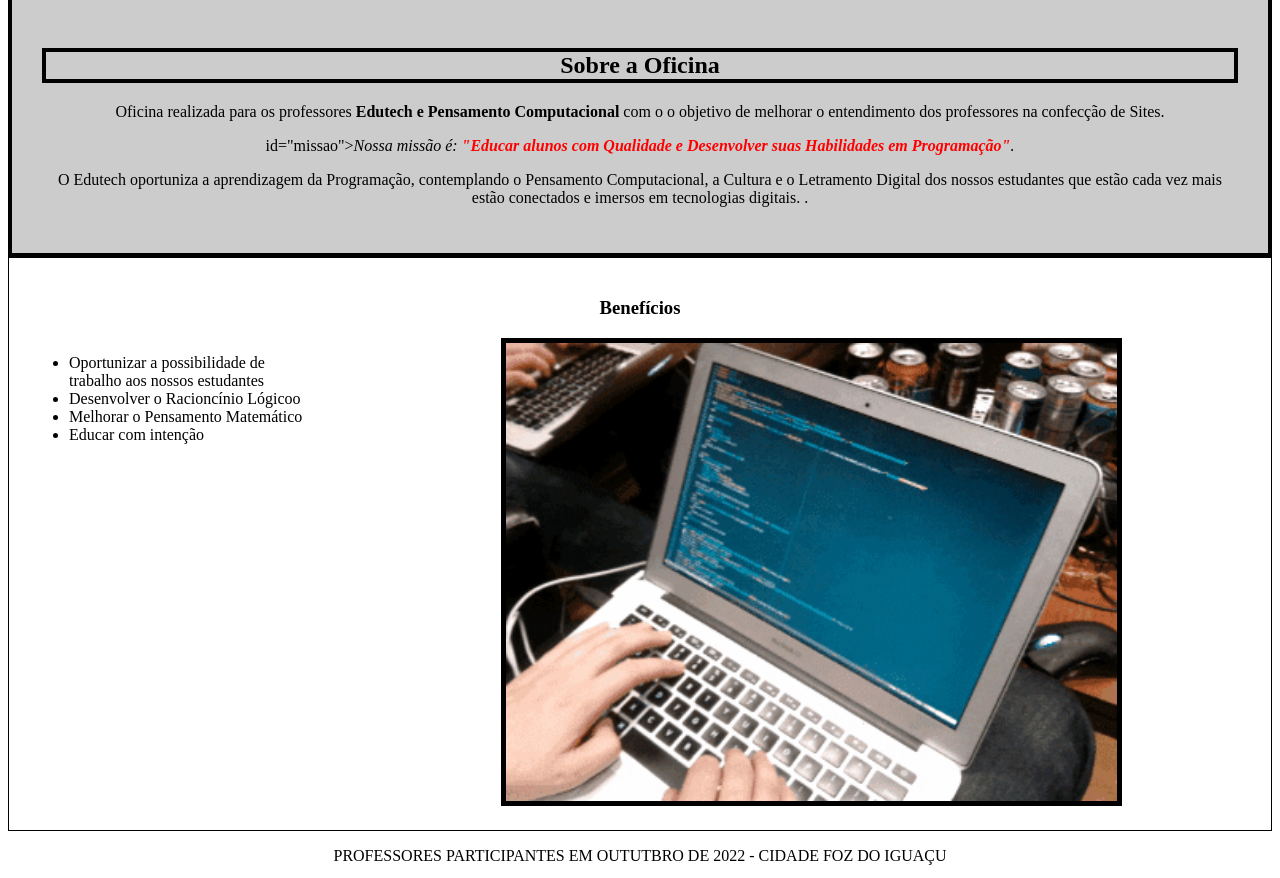
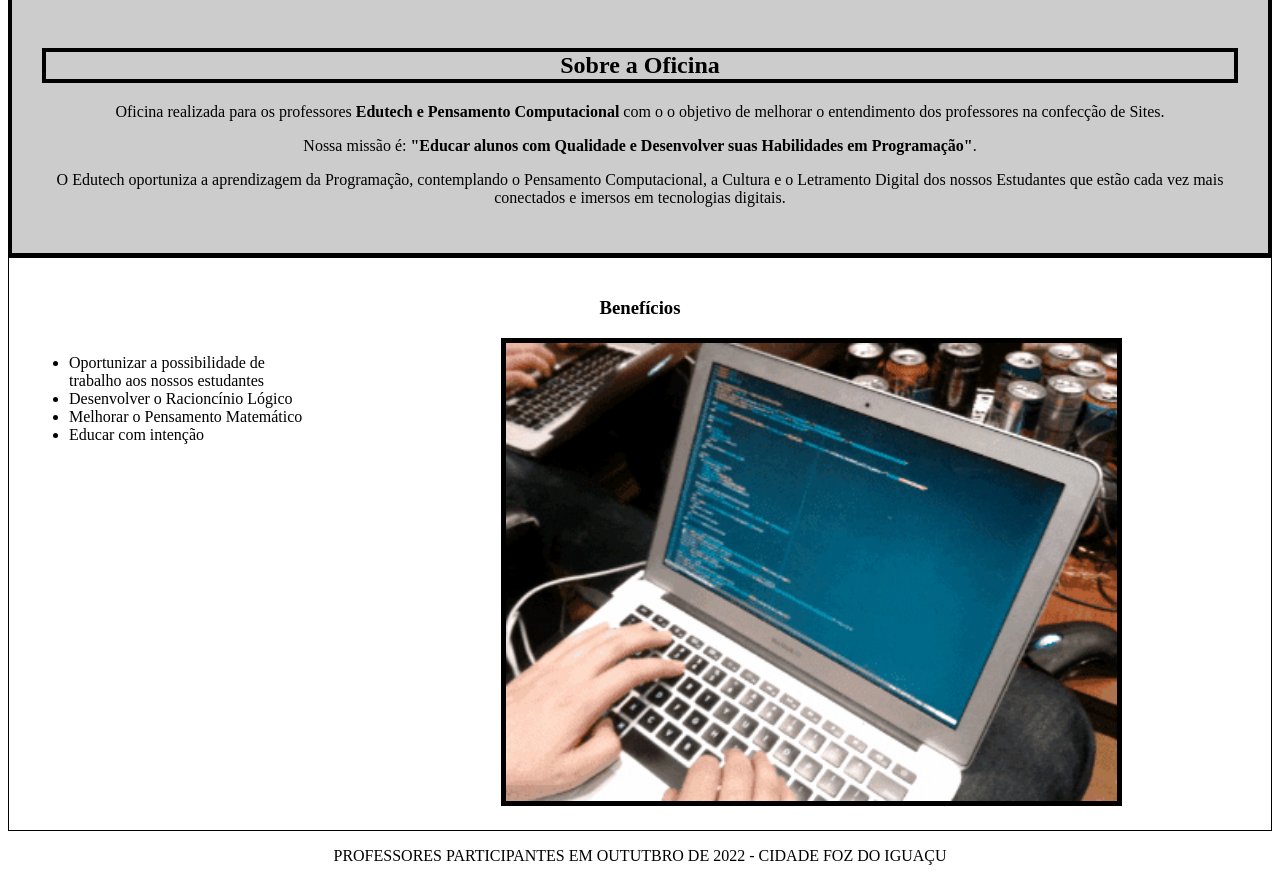
Before and after one commit to Leandroweiz/Oficina-foz, a plain HTML site: page index.html in a window 1280 px wide. Shown: the part 1260-2138 px from the top of the page. Drawn offline with Linux system fonts and the light colour scheme.

Commit message:
Ultima alteração

```diff
--- a/index.html
+++ b/index.html
@@ -16,9 +16,9 @@
 
 			<p>Oficina realizada para os professores <strong>Edutech e Pensamento Computacional</strong> com o o objetivo de melhorar o entendimento dos professores na confecção de Sites.</p>
 
-			<p> id="missao"><em>Nossa missão é: <strong>"Educar alunos com Qualidade e Desenvolver suas Habilidades em Programação"</strong>.</em></p>
+			<p>Nossa missão é: <strong>"Educar alunos com Qualidade e Desenvolver suas Habilidades em Programação"</strong>.</em></p>
 
-			<p>O Edutech oportuniza a aprendizagem da Programação, contemplando o Pensamento Computacional, a Cultura e o Letramento Digital dos nossos estudantes que estão cada vez mais estão conectados e imersos em tecnologias digitais. .</p>
+			<p>O Edutech oportuniza a aprendizagem da Programação, contemplando o Pensamento Computacional, a Cultura e o Letramento Digital dos nossos Estudantes que estão cada vez mais conectados e imersos em tecnologias digitais.</p>
 		</div>
 
 		<div class="beneficios">
@@ -26,7 +26,7 @@
 
 			<ul>
 				<li class="itens">Oportunizar a possibilidade de trabalho aos nossos estudantes</li>
-				<li class="itens">Desenvolver o Racioncínio Lógicoo</li>
+				<li class="itens">Desenvolver o Racioncínio Lógico</li>
 				<li class="itens">Melhorar o Pensamento Matemático</li>
 				<li class="itens">Educar com intenção</li>
 			</ul>
```
